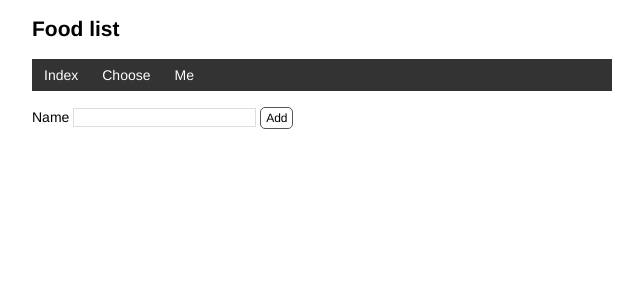
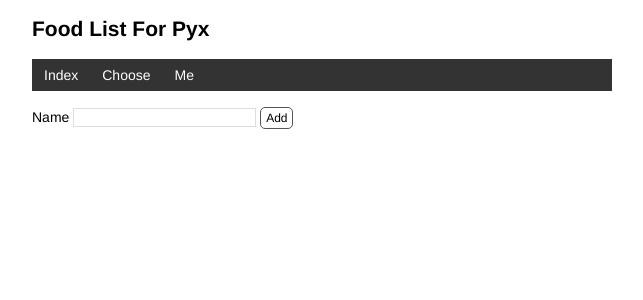
Before and after one commit to hebe-tian/foodlist, a Flask app: page / in a window 1280 px wide. Shown: the top 300 px of the page, without its empty margins (318-961 px from the left). Run offline with Flask 2, Linux system fonts and the light colour scheme; data that the repository does not hold is empty.

Commit message:
change title

```diff
--- a/templates/base.html
+++ b/templates/base.html
@@ -14,7 +14,7 @@
         <div class="alert">{{ message }}</div>
     {% endfor %}
     <h2>
-        Food list
+        Food List For Pyx
     </h2>
     <nav>
         <ul>
```
